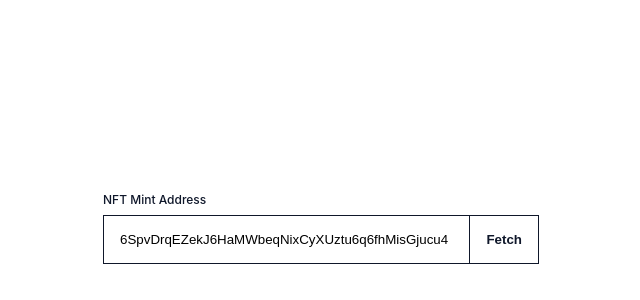
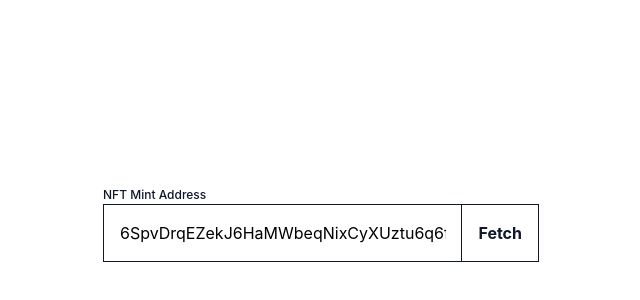
Before and after one commit to MSobieray/CMv2-Explorer, a Next.js app: page / in a window 1280 px wide. Shown: the part 176-476 px from the top of the page, without its empty margins (319-959 px from the left). Built offline with nearby package versions, Linux system fonts and the light colour scheme; what @metaplex-foundation/js-next, @solana/web3.js would draw is missing.

Commit message:
feat: adds tailwind css

```diff
--- a/package.json
+++ b/package.json
@@ -11,10 +11,13 @@
   "dependencies": {
     "@metaplex-foundation/js-next": "^0.9.0",
     "@solana/web3.js": "^1.43.2",
+    "autoprefixer": "^10.4.7",
     "next": "12.1.6",
+    "postcss": "^8.4.14",
     "react": "18.1.0",
     "react-dom": "18.1.0",
-    "react-toastify": "^9.0.2"
+    "react-toastify": "^9.0.2",
+    "tailwindcss": "^3.0.24"
   },
   "devDependencies": {
     "@types/node": "17.0.36",
--- /dev/null
+++ b/postcss.config.js
@@ -0,0 +1,6 @@
+module.exports = {
+  plugins: {
+    tailwindcss: {},
+    autoprefixer: {},
+  },
+}
--- a/styles/globals.css
+++ b/styles/globals.css
@@ -1,3 +1,7 @@
+@tailwind base;
+@tailwind components;
+@tailwind utilities;
+
 html,
 body {
   padding: 0;
--- /dev/null
+++ b/tailwind.config.js
@@ -0,0 +1,10 @@
+module.exports = {
+  content: [
+    "./pages/**/*.{js,ts,jsx,tsx}",
+    "./components/**/*.{js,ts,jsx,tsx}",
+  ],
+  theme: {
+    extend: {},
+  },
+  plugins: [],
+}
```
Also changed, not shown: 1 other file (tests, documents, lock files or other folders).
